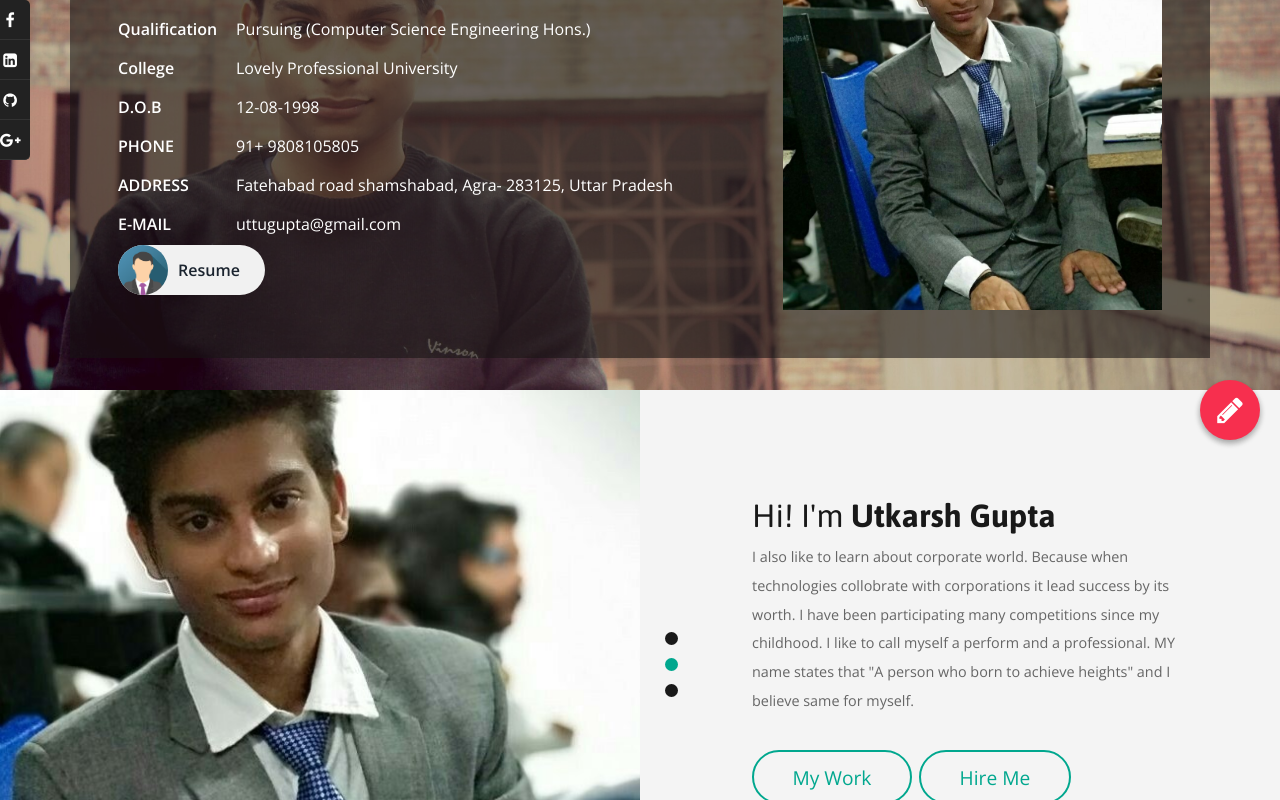
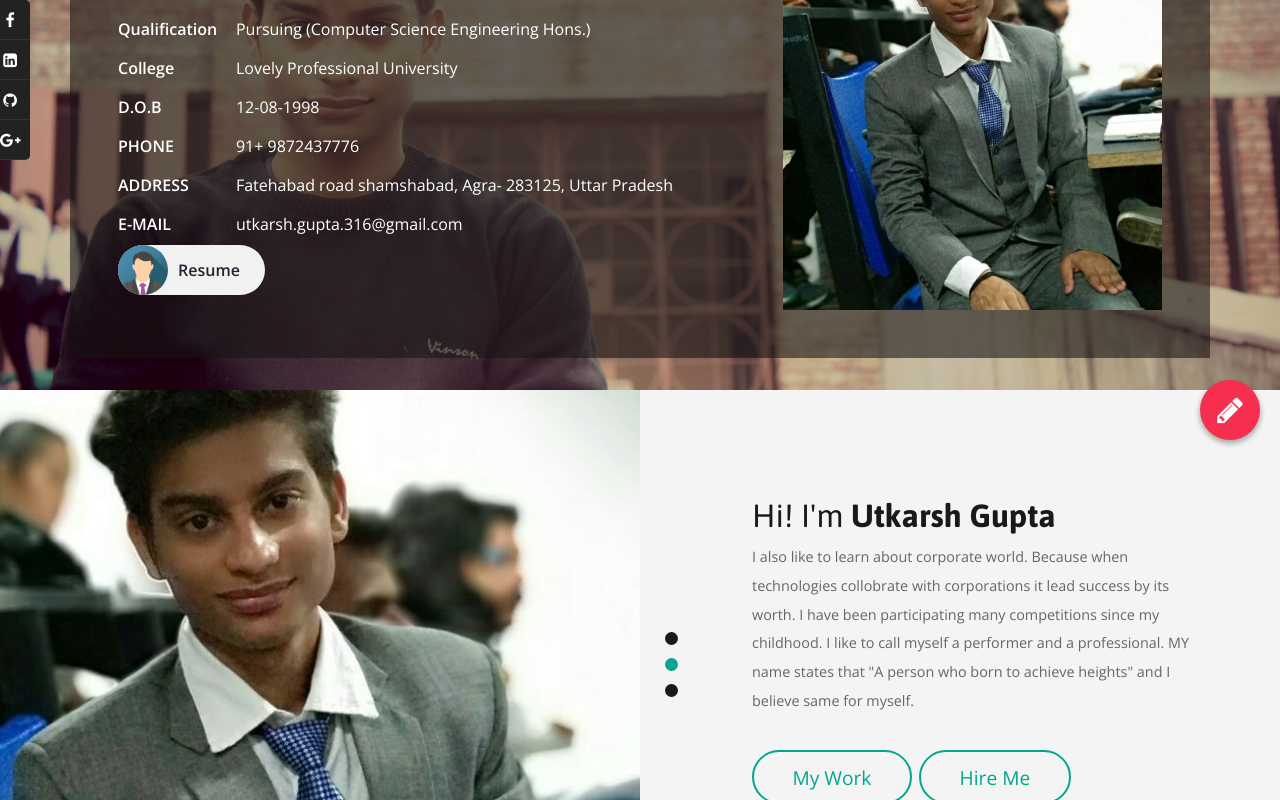
Before and after one commit to Uttu316/utkarshgupta, a plain HTML site: page index.html in a window 1280 px wide. Shown: the part 280-1080 px from the top of the page. Drawn offline with nearby package versions, Linux system fonts and the light colour scheme; files whose address does not match are found by name.

Commit message:
Update index.html

```diff
--- a/index.html
+++ b/index.html
@@ -128,7 +128,7 @@
 						<li>
 							<ul class="address-text">
 								<li><b>PHONE </b></li>
-								<li>91+ 9808105805</li>
+								<li>91+ 9872437776</li>
 							</ul>
 						</li>
 						<li>
@@ -140,7 +140,7 @@
 						<li>
 							<ul class="address-text">
 								<li><b>E-MAIL </b></li>
-								<li><a href="mailto:uttugupta@gmail.com"> uttugupta@gmail.com</a></li>
+								<li><a href="mailto:utkarsh.gupta.316@gmail.com"> utkarsh.gupta.316@gmail.com</a></li>
 							</ul>
 						</li>
 
@@ -177,7 +177,7 @@
 					                  <div class="item">
 					                	<div class="about-left-grid">
 											<h2>Hi! I'm <span>Utkarsh Gupta</span></h2>
-											<p>I also like to learn about corporate world. Because when technologies collobrate with corporations it lead success by its worth. I have been participating many competitions since my childhood. I like to call myself a perform and a professional. MY name states that "A person who born to achieve heights" and I believe same for myself.</p>
+											<p>I also like to learn about corporate world. Because when technologies collobrate with corporations it lead success by its worth. I have been participating many competitions since my childhood. I like to call myself a performer and a professional. MY name states that "A person who born to achieve heights" and I believe same for myself.</p>
 											<ul>
 												<li><a class="a-btn-a scroll" href="#port">My Work</a></li>
 												<li><a class="a-btn-h scroll" href="#contact">Hire Me</a></li>
```
